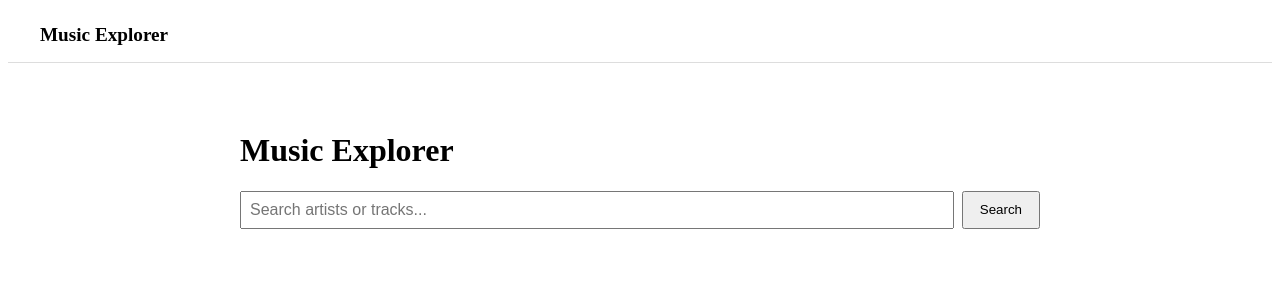
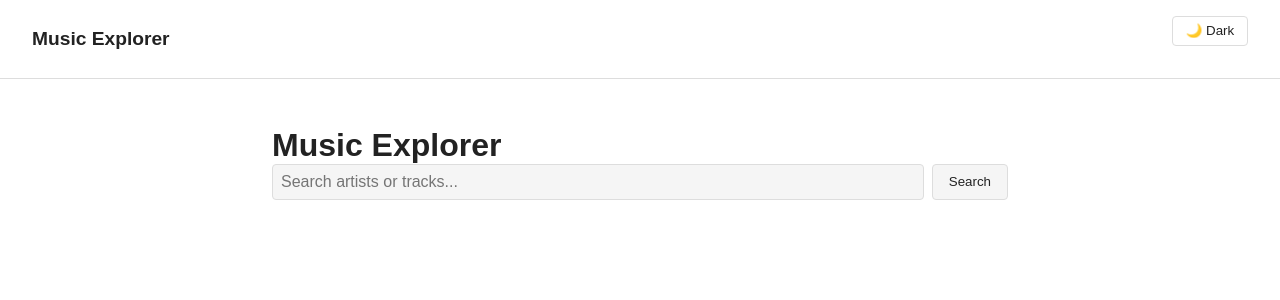
Before and after one commit to matt-turan/music-explorer-ui, a Vue app: page / in a window 1280 px wide. Shown: the top 300 px of the page. Built offline with nearby package versions, Linux system fonts and the light colour scheme; the HTML template or start-up script is replaced by a standard one.

Commit message:
Style updates, dark, light themes added. Back button added. Error handling improved.

```diff
--- a/src/App.vue
+++ b/src/App.vue
@@ -1,9 +1,15 @@
 <script setup lang="ts">
+import { useThemeStore } from './stores/themeStore'
+
+const theme = useThemeStore()
 </script>
 
 <template>
   <nav class="navbar">
     <RouterLink :to="{ name: 'home' }">Music Explorer</RouterLink>
+    <button @click="theme.toggle()" class="btn">
+      {{ theme.isDark ? '☀️ Light' : '🌙 Dark' }}
+    </button>
   </nav>
   <RouterView />
 </template>
@@ -11,14 +17,18 @@
 <style scoped>
   .navbar {
     padding: 1rem 2rem;
-  border-bottom: 1px solid #ddd;
+    border-bottom: 1px solid var(--border-color);
     margin-bottom: 1rem;
+    background-color: var(--nav-bg);
+    display: flex;
+    justify-content: space-between;
+    align-items: center;
   }
 
   .navbar a {
     font-size: 1.2rem;
     font-weight: bold;
     text-decoration: none;
-  color: inherit;
+    color: var(--text-primary);
   }
 </style>
--- /dev/null
+++ b/src/assets/main.css
@@ -0,0 +1,40 @@
+:root {
+    --bg-primary: #ffffff;
+    --bg-secondary: #f5f5f5;
+    --text-primary: #222222;
+    --text-secondary: #666666;
+    --border-color: #dddddd;
+    --nav-bg: #ffffff;
+}
+
+[data-theme="dark"] {
+    --bg-primary: #1a1a1a;
+    --bg-secondary: #2a2a2a;
+    --text-primary: #f0f0f0;
+    --text-secondary: #aaaaaa;
+    --border-color: #444444;
+    --nav-bg: #111111;
+}
+
+* {
+    box-sizing: border-box;
+    margin: 0;
+    padding: 0;
+}
+
+body {
+    background-color: var(--bg-primary);
+    color: var(--text-primary);
+    font-family: Arial, sans-serif;
+    transition: background-color 0.3s, color 0.3s;
+}
+
+.btn {
+    cursor: pointer;
+    background: none;
+    border: 1px solid var(--border-color);
+    padding: 0.4rem 0.8rem;
+    border-radius: 4px;
+    color: var(--text-primary);
+    margin-bottom: 1rem;
+}
--- a/src/main.ts
+++ b/src/main.ts
@@ -2,6 +2,7 @@ import { createApp } from 'vue'
 import { createPinia } from 'pinia'
 import App from './App.vue'
 import router from './router'
+import './assets/main.css'
 
 const app = createApp(App)
 
--- /dev/null
+++ b/src/stores/themeStore.ts
@@ -0,0 +1,23 @@
+// themeStore
+
+import { defineStore } from 'pinia'
+import { ref } from 'vue'
+
+export const useThemeStore = defineStore('theme', () => {
+  const isDark = ref(localStorage.getItem('theme') === 'dark')
+
+  const toggle = () => {
+    isDark.value = !isDark.value
+    localStorage.setItem('theme', isDark.value ? 'dark' : 'light')
+    applyTheme()
+  }
+
+  const applyTheme = () => {
+    document.documentElement.setAttribute('data-theme', isDark.value ? 'dark' : 'light')
+  }
+
+  // Apply on init
+  applyTheme()
+
+  return { isDark, toggle }
+})
--- a/src/views/AlbumView.vue
+++ b/src/views/AlbumView.vue
@@ -16,7 +16,7 @@ onMounted(async () => {
 
 <template>
   <div class="album-view">
-    <button @click="$router.back()">← Back</button>
+    <button @click="$router.back()" class="btn">← Back</button>
 
     <div v-if="loading">Loading...</div>
 
@@ -59,6 +59,21 @@ onMounted(async () => {
     width: 150px;
     height: 150px;
     object-fit: cover;
+    border-radius: 4px;
+  }
+
+  .album-header h1 {
+    color: var(--text-primary);
+    margin-bottom: 0.5rem;
+  }
+
+  .album-header p {
+    color: var(--text-secondary);
+  }
+
+  h2 {
+    color: var(--text-primary);
+    margin-bottom: 1rem;
   }
 
   .track-list {
@@ -72,16 +87,18 @@ onMounted(async () => {
     align-items: center;
     gap: 1rem;
     padding: 0.5rem;
-  border-bottom: 1px solid #eee;
+    border-bottom: 1px solid var(--border-color);
+    color: var(--text-primary);
   }
 
   .track-title {
     flex: 1;
+    color: var(--text-primary);
   }
 
   .track-duration {
     font-size: 0.9rem;
-  color: #666;
+    color: var(--text-secondary);
     min-width: 40px;
   }
 </style>
--- a/src/views/ArtistView.vue
+++ b/src/views/ArtistView.vue
@@ -10,10 +10,6 @@ const artist = ref<any>(null)
 const albums = ref<any[]>([])
 const loading = ref(true)
 const error = ref<string | null>(null)
-
-const handleBack = () => {
-  router.back();
-}
 
 // Fetch artist details and albums on component mount
 // Similar to React useEffect with empty dependency array
@@ -38,9 +34,8 @@ onMounted(async () => {
 
 <template>
   <div class="artist-view">
+    <button @click="$router.back()" class="btn">← Back</button>
 
-    <!-- <button @click="$router.back()">← Back</button> -->
-    <button @click=handleBack()>← Back</button>
     <div v-if="loading">Loading...</div>
 
     <div v-if="error">{{ error }}</div>
@@ -82,7 +77,7 @@ onMounted(async () => {
     display: flex;
     gap: 1.5rem;
     align-items: center;
-  margin-bottom: 2rem;
+    margin: 1.5rem 0;
   }
 
   .artist-header img {
@@ -90,6 +85,20 @@ onMounted(async () => {
     height: 120px;
     border-radius: 50%;
     object-fit: cover;
+  }
+
+  .artist-header h1 {
+    color: var(--text-primary);
+    margin-bottom: 0.5rem;
+  }
+
+  .artist-header p {
+    color: var(--text-secondary);
+  }
+
+  h2 {
+    color: var(--text-primary);
+    margin-bottom: 1rem;
   }
 
   .albums-grid {
@@ -101,23 +110,29 @@ onMounted(async () => {
   .album-card {
     text-decoration: none;
     color: inherit;
+    background-color: var(--bg-secondary);
+    border-radius: 4px;
+    padding: 0.5rem;
+    border: 1px solid var(--border-color);
   }
 
   .album-card img {
     width: 100%;
     aspect-ratio: 1;
     object-fit: cover;
+    border-radius: 2px;
   }
 
   .album-title {
     font-weight: bold;
     font-size: 0.9rem;
     margin: 0.5rem 0 0.25rem;
+    color: var(--text-primary);
   }
 
   .album-date {
     font-size: 0.8rem;
-  color: #666;
+    color: var(--text-secondary);
     margin: 0;
   }
 </style>
--- a/src/views/HomeView.vue
+++ b/src/views/HomeView.vue
@@ -77,11 +77,19 @@
   flex: 1;
   padding: 0.5rem;
   font-size: 1rem;
+  background-color: var(--bg-secondary);
+  color: var(--text-primary);
+  border: 1px solid var(--border-color);
+  border-radius: 4px;
 }
 
 .search-bar button {
   padding: 0.5rem 1rem;
   cursor: pointer;
+  background-color: var(--bg-secondary);
+  color: var(--text-primary);
+  border: 1px solid var(--border-color);
+  border-radius: 4px;
 }
 
 .results {
@@ -95,7 +103,9 @@
   gap: 1rem;
   align-items: center;
   padding: 0.75rem;
-  border: 1px solid #ddd;
+  border: 1px solid var(--border-color);
+  border-radius: 4px;
+  background-color: var(--bg-secondary);
 }
 
 .track-card img {
@@ -107,11 +117,22 @@
 .track-title {
   font-weight: bold;
   margin: 0;
+  color: var(--text-primary);
 }
 
-.track-artist, .track-album {
+.track-artist {
+  color: var(--text-secondary);
+  font-size: 0.9rem;
+  text-decoration: none;
+}
+
+.track-artist:hover {
+  text-decoration: underline;
+}
+
+.track-album {
   margin: 0;
   font-size: 0.9rem;
-  color: #666;
+  color: var(--text-secondary);
 }
 </style>
```
Also changed, not shown: 1 other file (tests, documents, lock files or other folders). Lines whose indentation alone changed are shown as unchanged.
